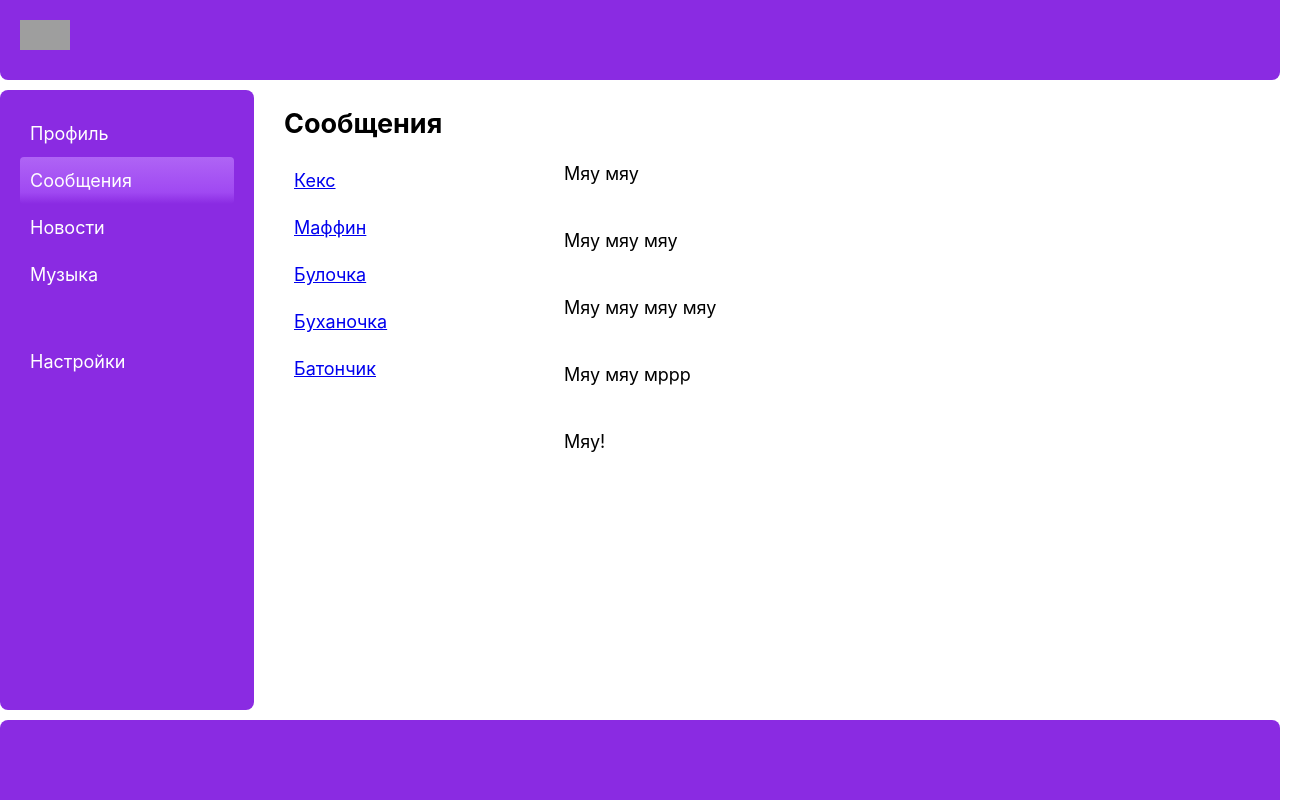
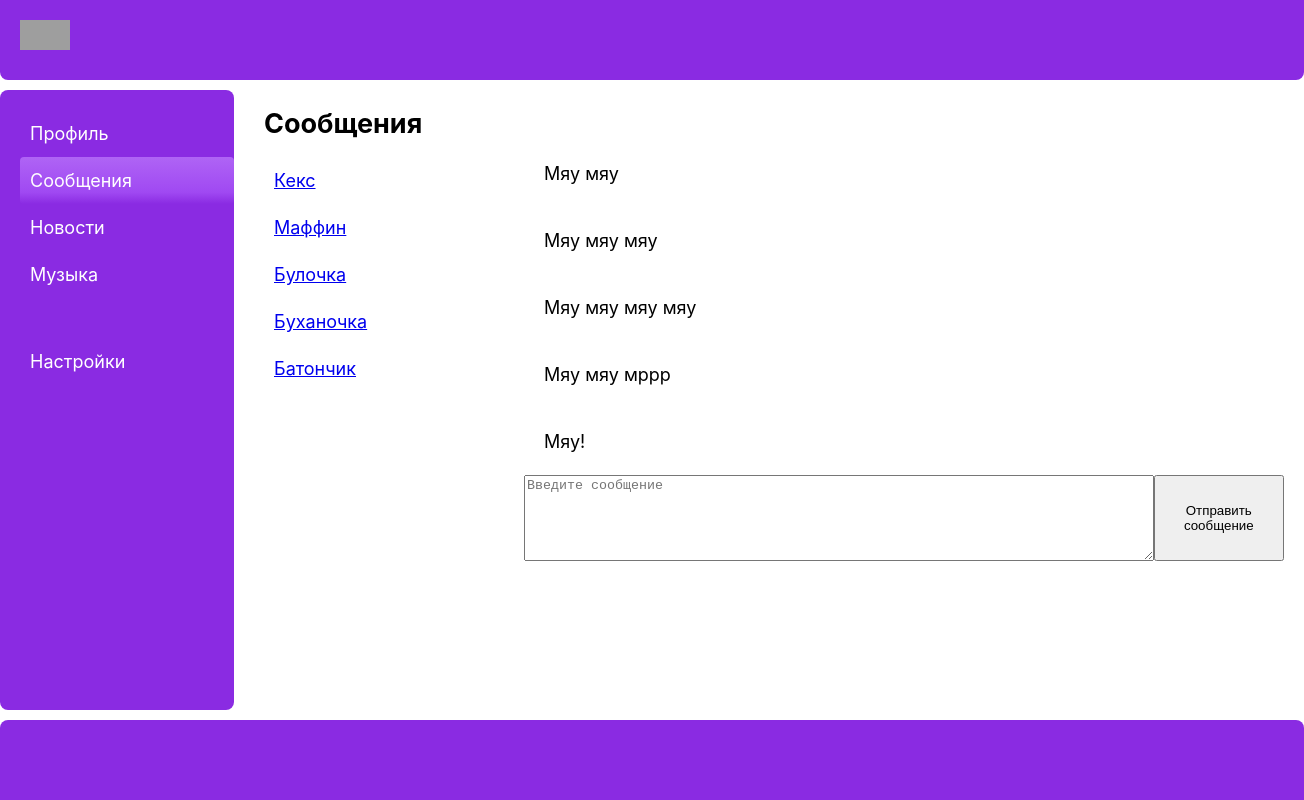
Before and after one commit to RenaDesu/First-React-project, a React (Create React App) app: page /messages in a window 1280 px wide. Shown: the whole page, 1304 px wide, since content can reach past the window. Built offline with nearby package versions, Linux system fonts and the light colour scheme; grey boxes are pictures that could not be loaded.

Commit message:
Добавляет отправку сообщений

```diff
--- a/src/components/app/App.js
+++ b/src/components/app/App.js
@@ -17,7 +17,7 @@ const App = (props) => {
         <Navigation />
         <Routes>
           <Route path='/profile' element={<Profile posts={props.state.profilePage.posts} newPostText={props.state.profilePage.newPostText} dispatch={props.dispatch} />} />
-          <Route path='/messages' element={<Messages messages={props.state.messagesPage.messages} chat={props.state.messagesPage.chat} />} />
+          <Route path='/messages' element={<Messages messages={props.state.messagesPage.messages} chat={props.state.messagesPage.chat} newMessageText={props.state.messagesPage.newMessageText} dispatch={props.dispatch} />} />
           <Route path='/news' element={<News/>} />
           <Route path='/music' element={<Music/>} />
           <Route path='/settings' element={<Settings/>} />
--- a/src/components/messages/Messages.css
+++ b/src/components/messages/Messages.css
@@ -14,7 +14,17 @@
 }
 
 .chat__list {
+    width: 760px;
     margin: 0;
     padding: 30px 0 0 0;
     list-style-type: none;
 }
+
+.chat__form {
+    display: flex;
+}
+
+.chat__message-field {
+    width: 100%;
+    height: 80px;
+}
--- a/src/components/messages/Messages.jsx
+++ b/src/components/messages/Messages.jsx
@@ -1,6 +1,8 @@
+import React from 'react';
 import ChatMessage from './chat-message/ChatMessage';
 import MessagesListItem from './messages-list-item/MessagesListItem';
 import './Messages.css';
+import { updateNewMessageTextCreator, sendMessageCreator } from '../../state/state';
 
 const Messages = (props) => {
 
@@ -10,7 +12,19 @@ const Messages = (props) => {
     let chatMessageElements = props.chat
         .map(element => <ChatMessage text={element.text} />);
 
-        return (
+    let newMessageElement = React.createRef();
+
+    let onSendMessageClick = () => {
+        props.dispatch(sendMessageCreator())
+    }
+
+    let onNewMessageChange = () => {
+        let text = newMessageElement.current.value;
+        let action = updateNewMessageTextCreator(text);
+        props.dispatch(action);
+    }
+
+    return (
         <main className='main-messages'>
             <section className='messages'>
                 <h2 className='messages__title'>Сообщения</h2>
@@ -23,6 +37,10 @@ const Messages = (props) => {
                 <ul className='chat__list chat-list'>
                     {chatMessageElements}
                 </ul>
+                <form className='chat__form'>
+                    <textarea className='chat__message-field' onChange={onNewMessageChange} ref={newMessageElement} name="message-field" id="message-field" value={props.newMessageText} placeholder='Введите сообщение'></textarea>
+                    <button className='chat__button' onClick={onSendMessageClick} type='button' >Отправить сообщение</button>
+                </form>
             </section>
         </main>
     );
--- a/src/state/state.js
+++ b/src/state/state.js
@@ -1,6 +1,7 @@
 const ADD_POST = 'ADD-POST';
 const UPDATE_NEW_POST_TEXT = 'UPDATE-NEW-POST-TEXT';
-
+const UPDATE_NEW_MESSAGE_TEXT = 'UPDATE-NEW-MESSAGE-TEXT';
+const SEND_MESSAGE = 'SEND-MESSAGE';
 
 let store = {
     _state: {
@@ -9,7 +10,7 @@ let store = {
                 {id: 1, message: 'О том, как я провел этот день.', likesCount: '5'},
                 {id: 2, message: 'Сон - это прекрасно.', likesCount: '10'},
             ],
-        newPostText: ''
+            newPostText: ''
         },
         messagesPage: {
             messages: [
@@ -25,7 +26,8 @@ let store = {
                 { id: 3, text: 'Мяу мяу мяу мяу' },
                 { id: 4, text: 'Мяу мяу мррр' },
                 { id: 5, text: 'Мяу!' }
-            ]
+            ],
+            newMessageText: ''
        }
     },
     _callSubscriber () {},
@@ -50,12 +52,23 @@ let store = {
         } else if (action.type === UPDATE_NEW_POST_TEXT) {
             this._state.profilePage.newPostText = action.newText;
             this._callSubscriber(this._state);
+        } else if (action.type === SEND_MESSAGE) {
+            let newMessage = {
+                id: 6, text: this._state.messagesPage.newMessageText
+            };
+            this._state.messagesPage.chat.push(newMessage);
+            this._state.messagesPage.newMessageText = '';
+            this._callSubscriber(this._state);
+        } else if (action.type === UPDATE_NEW_MESSAGE_TEXT) {
+            this._state.messagesPage.newMessageText = action.newMessage;
+            this._callSubscriber(this._state);
         }
     }
 }
 
 export const addPostActionCreator = () => ({type: ADD_POST})
-
 export const onPostChangeActionCreator = (text) => ({type: UPDATE_NEW_POST_TEXT, newText: text})
+export const sendMessageCreator = () => ({type: SEND_MESSAGE})
+export const updateNewMessageTextCreator = (text) => ({type: UPDATE_NEW_MESSAGE_TEXT, newMessage: text})
 
 export default store;
```
